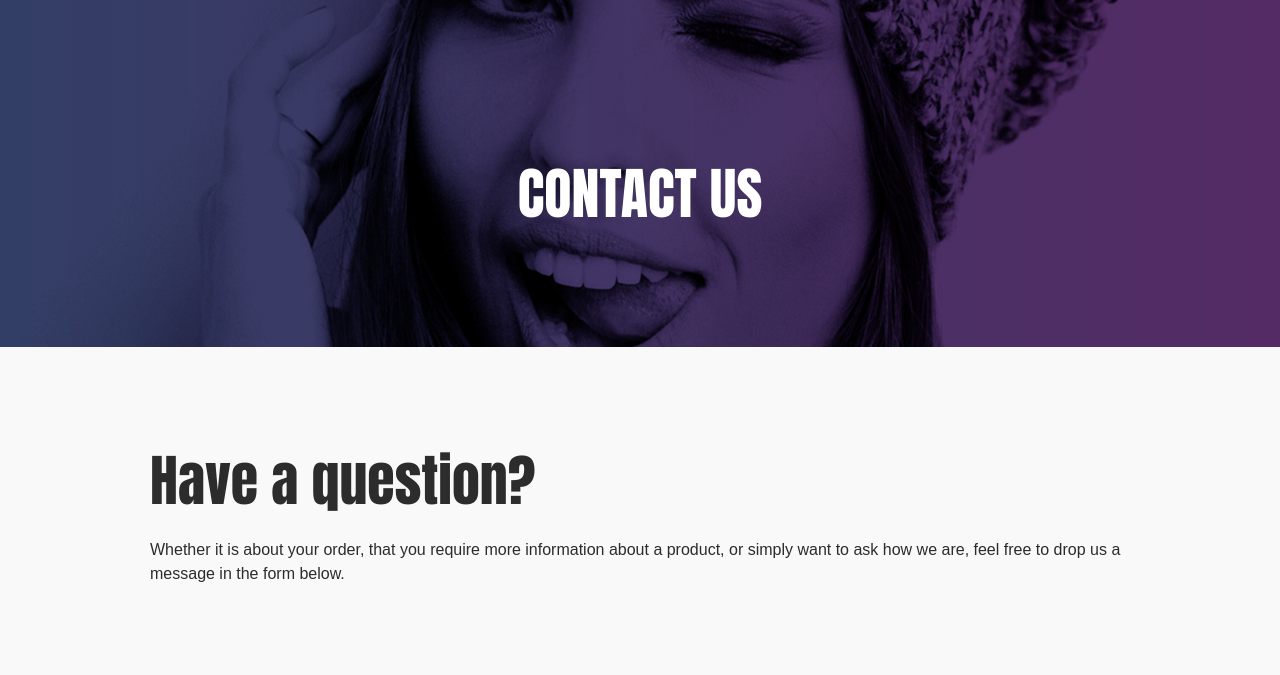
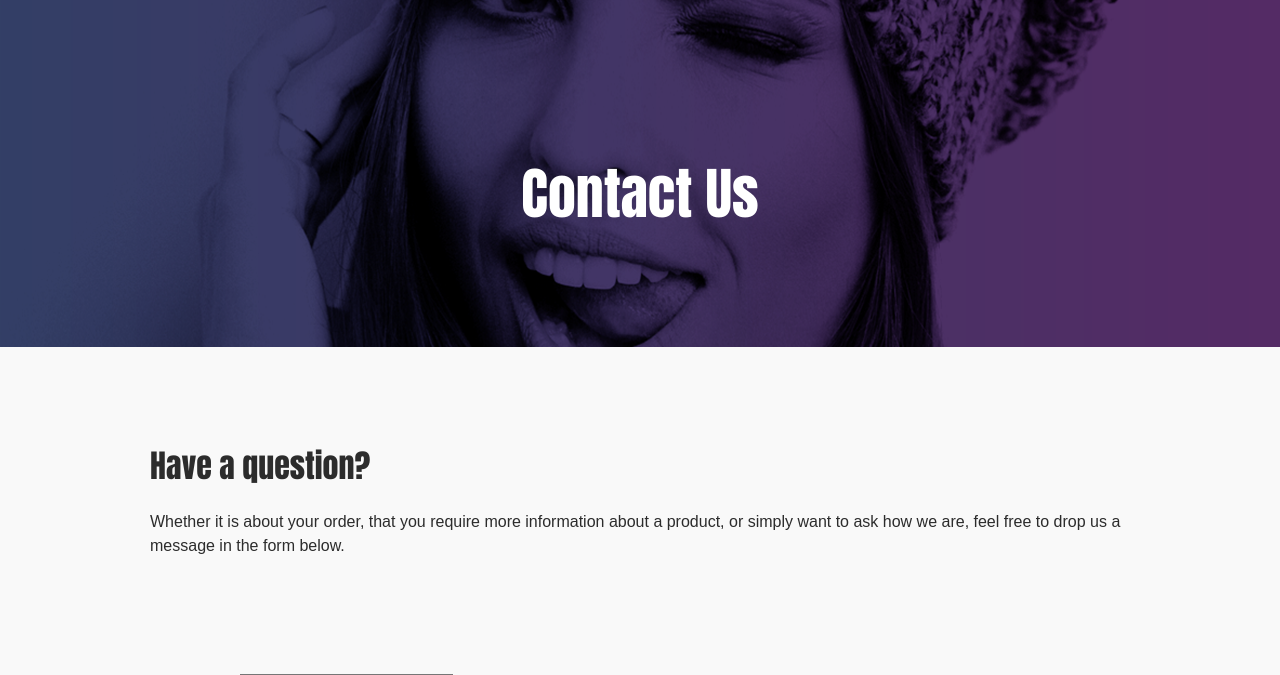
Before and after one commit to michellelclement/magnetic-eyes, a Django app: page /sendemail/contact/ in a window 1280 px wide. Shown: the part 138-813 px from the top of the page. Run offline with Django 3.2, Linux system fonts and the light colour scheme; some libraries are stand-ins or nearby versions.

Commit message:
Additional amends to fonts and capitalised text

```diff
--- a/home/static/home/css/home.css
+++ b/home/static/home/css/home.css
@@ -118,15 +118,12 @@
 
 @media only screen and (min-width: 1200px) {
 .jumbotron-content {
-    background-color: transparent;
     padding-top: 35vh;
     }
 
 @media only screen and (max-width: 1200px) {
 .jumbotron-section {
     background: url('/media/homepage-banner-mobile.png') no-repeat;
-    background-size: cover;
-    background-position: center;
     height: 80vh;
     color: white;
 }
--- a/home/templates/home/application.html
+++ b/home/templates/home/application.html
@@ -7,7 +7,7 @@
   <div class="row">
     <div class="col-12">
       <div class="jumbotron application-jumbotron-content text-center">
-        <h1>how To Apply Magnetic Eyelashes</h1>
+        <h1>Magnetic Eyelashes Application</h1>
       </div>
     </div>
   </div>
--- a/sendemail/templates/contact.html
+++ b/sendemail/templates/contact.html
@@ -7,7 +7,7 @@
   <div class="row">
     <div class="col-12">
       <div class="jumbotron contact-jumbotron-content text-center">
-        <h1 class="display-4">CONTACT US</h1>
+        <h1 class="display-4">Contact Us</h1>
       </div>
     </div>
   </div>
@@ -16,7 +16,7 @@
 <div class="container">
   <div class="row contact-text-row">
     <div class="col-12">
-      <h1>Have a question?</h1>
+      <h2>Have a question?</h2>
       <p>
         Whether it is about your order, that you require more information about
         a product, or simply want to ask how we are, feel free to drop us a
--- a/static/css/base.css
+++ b/static/css/base.css
@@ -407,7 +407,6 @@ footer {
 h1,
 h2,
 h4 {
-    font-family: 'Permanent Marker', cursive;
     padding-bottom: 10px;
 }
 
```
